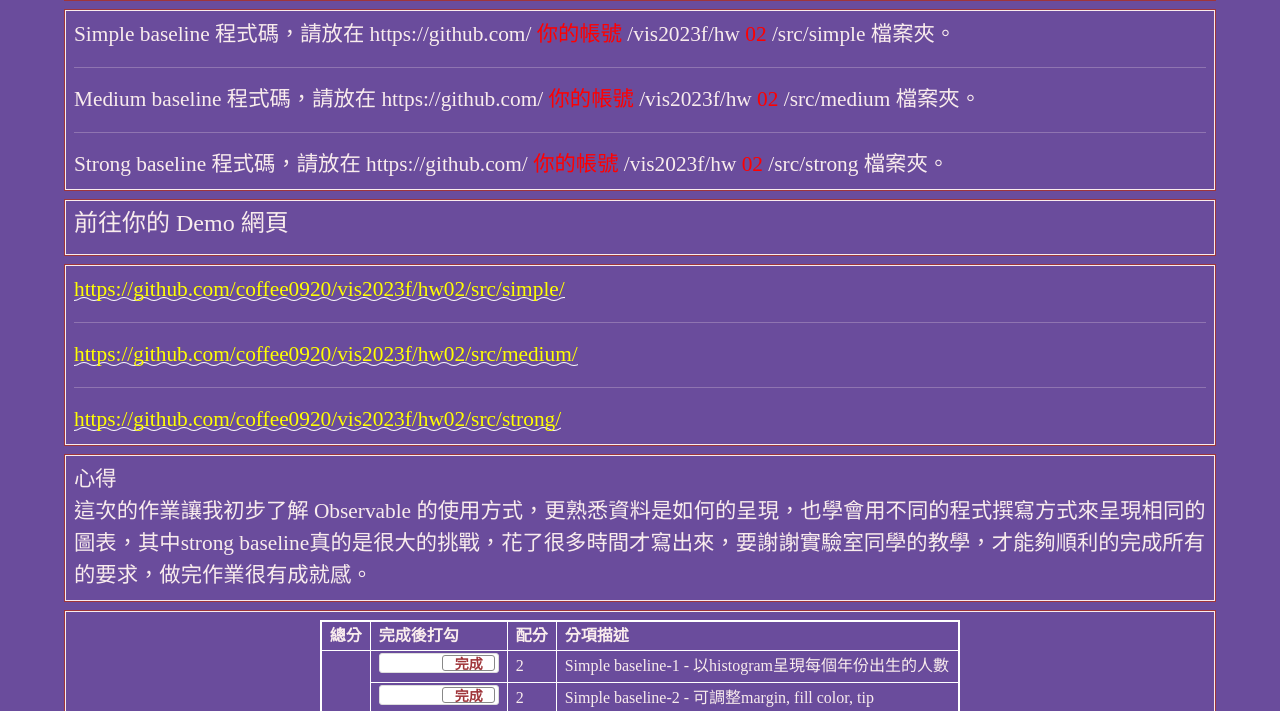
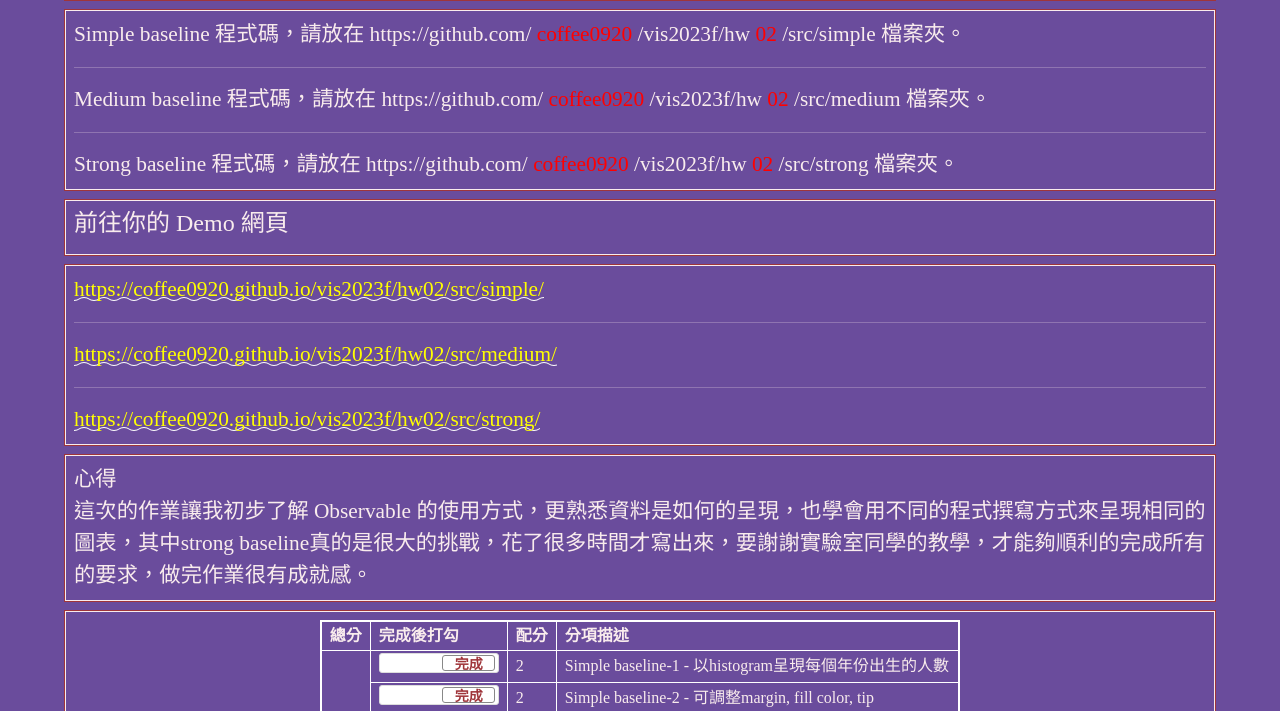
Before and after one commit to coffee0920/vis2023f, a plain HTML site: page hw02/index.html in a window 1280 px wide. Shown: the part 83-794 px from the top of the page. Drawn offline with nearby package versions, Linux system fonts and the light colour scheme.

Commit message:
Update index.html

```diff
--- a/hw02/index.html
+++ b/hw02/index.html
@@ -179,7 +179,7 @@
   <div class="row hw12">
     <div class="col-md-12 twenty">
       Simple baseline 程式碼，請放在 https://github.com/
-      <span style="color:red;">你的帳號</span>
+      <span style="color:red;">coffee0920</span>
       /vis2023f/hw
       <span style="color:red;">02</span>
       /src/simple 檔案夾。
@@ -187,7 +187,7 @@
 
       <hr>
       Medium baseline 程式碼，請放在 https://github.com/
-      <span style="color:red;">你的帳號</span>
+      <span style="color:red;">coffee0920</span>
       /vis2023f/hw
       <span style="color:red;">02</span>
       /src/medium 檔案夾。
@@ -195,7 +195,7 @@
 
       <hr>
       Strong baseline 程式碼，請放在 https://github.com/
-      <span style="color:red;">你的帳號</span>
+      <span style="color:red;">coffee0920</span>
       /vis2023f/hw
       <span style="color:red;">02</span>
       /src/strong 檔案夾。
@@ -215,11 +215,11 @@
   <!-- ------------------------------------------------>
   <div class="row hw12">
     <div class="col-md-12 twenty">
-      <a href="https://coffee0920.github.io/vis2023f/hw02/src/simple/">https://github.com/coffee0920/vis2023f/hw02/src/simple/</a>
+      <a href="https://coffee0920.github.io/vis2023f/hw02/src/simple/">https://coffee0920.github.io/vis2023f/hw02/src/simple/</a>
       <hr>
-      <a href="https://coffee0920.github.io/vis2023f/hw02/src/medium/">https://github.com/coffee0920/vis2023f/hw02/src/medium/</a>
+      <a href="https://coffee0920.github.io/vis2023f/hw02/src/medium/">https://coffee0920.github.io/vis2023f/hw02/src/medium/</a>
       <hr>
-      <a href="https://coffee0920.github.io/vis2023f/hw02/src/strong/">https://github.com/coffee0920/vis2023f/hw02/src/strong/</a>
+      <a href="https://coffee0920.github.io/vis2023f/hw02/src/strong/">https://coffee0920.github.io/vis2023f/hw02/src/strong/</a>
       </div>
   </div>
 
@@ -294,10 +294,8 @@
 
   <div class="row hw12">
     <div class="col-md-12 twenty">
-
-      <iframe width="100%" height="500" frameborder="0" style="background-color: #FFFFFF"
-      src=""></iframe>
-
+       <iframe width="100%" height="500" frameborder="0" style="background-color: #FFFFFF"
+  src="https://observablehq.com/embed/7c8cff1aae63de74?cell=*"></iframe>
     </div>
   </div>
 
@@ -312,7 +310,7 @@
     <div class="col-md-12 twenty">
 
       <iframe width="100%" height="500" frameborder="0" style="background-color: #FFFFFF"
-      src=""></iframe>
+      src="https://observablehq.com/embed/3c920a5043bb04f3?cell=*"></iframe>
 
     </div>
   </div>
@@ -328,7 +326,7 @@
     <div class="col-md-12 twenty">
 
       <iframe width="100%" height="500" frameborder="0" style="background-color: #FFFFFF"
-      src=""></iframe>
+      src="https://observablehq.com/embed/eecbb52014b63546?cell=*"></iframe>
 
     </div>
   </div>
```
